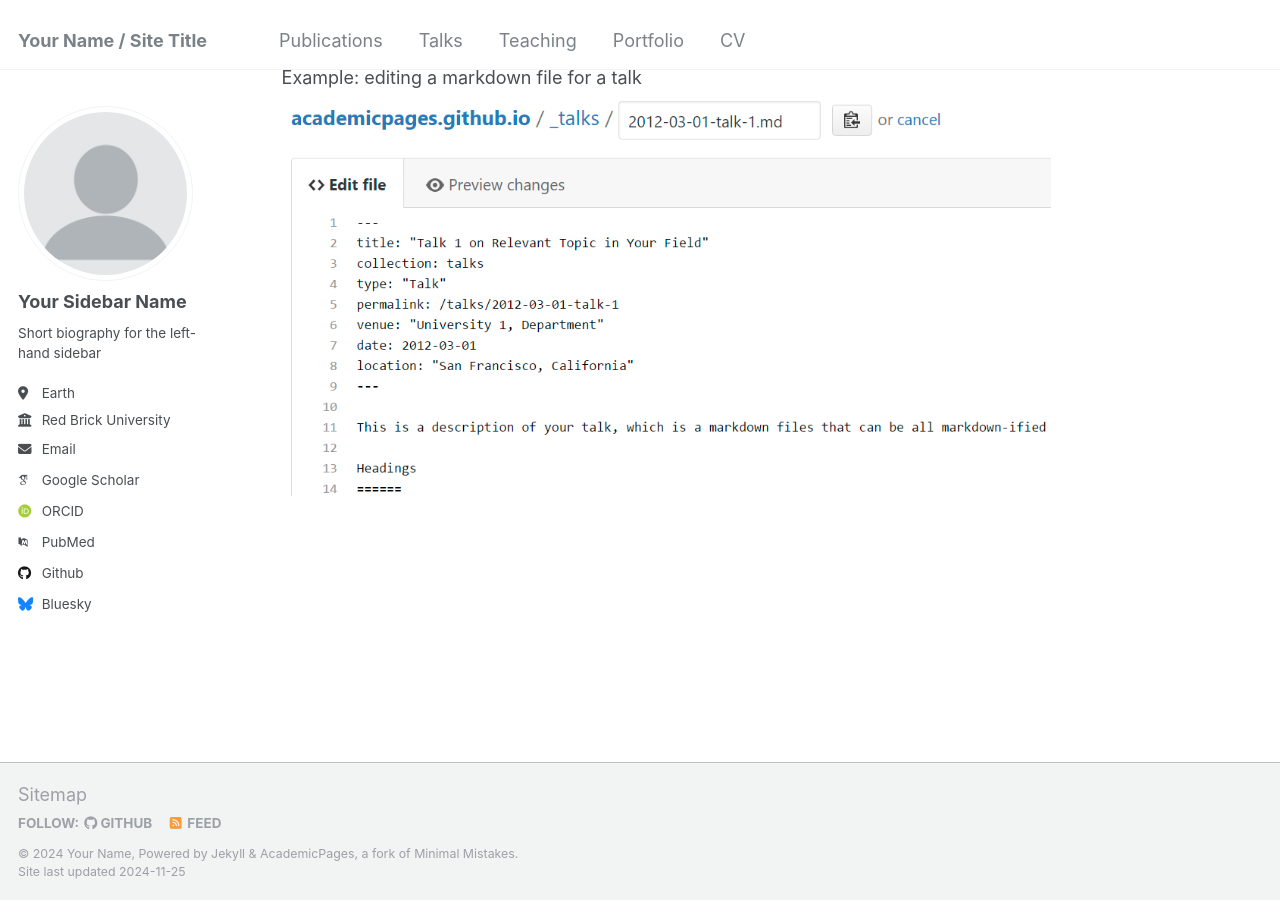
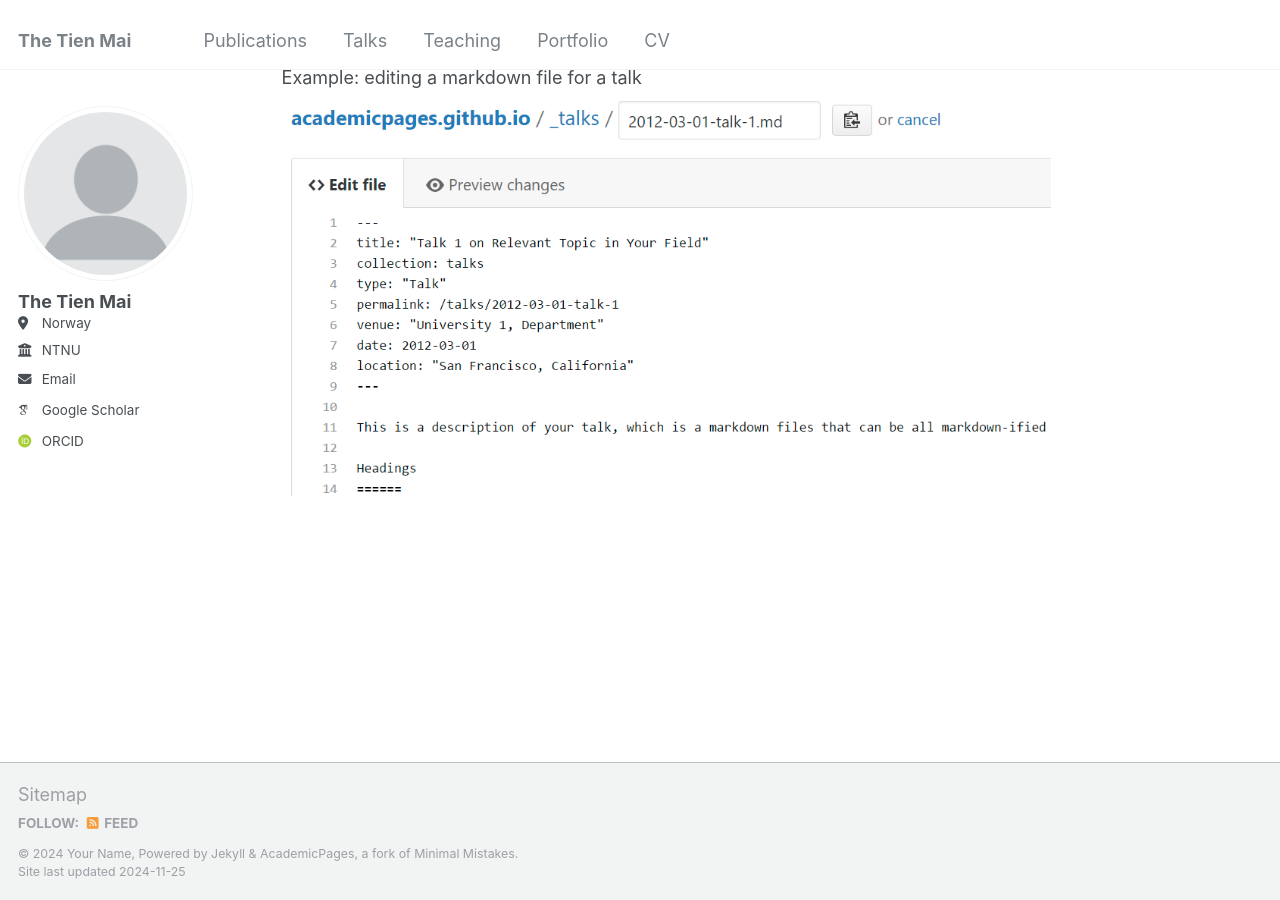
Before and after one commit to tienmt/tienmt.github.io, a Jekyll site: the page built from _pages/about.md, in a window 1280 px wide and 900 px high, scrolled down 1618 px. Built offline with Jekyll 4.4.1, drawn with Linux system fonts in a browser that asks for light colours; some web fonts are replaced.

Commit message:
Update _config.yml

```diff
--- a/_config.yml
+++ b/_config.yml
@@ -8,13 +8,13 @@
 
 # Basic Site Settings
 locale                   : "en-US"
-title                    : "Your Name / Site Title"
+title                    : "The Tien Mai"
 title_separator          : "-"
 name                     : &name "Your Name"
 description              : &description "personal description"
-url                      : https://academicpages.github.io # the base hostname & protocol for your site e.g. "https://[your GitHub username].github.io"
+url                      : https://tienmt.github.io # the base hostname & protocol for your site e.g. "https://[your GitHub username].github.io"
 baseurl                  : "" # the subpath of your site, e.g. "/blog"
-repository               : "academicpages/academicpages.github.io"
+repository               : "tienmt.github.io"
 
 # Site Author - The following control what appear as part of the author content on the side bar.
 #               If a field is blank the icon and link will not appear, otherwise it will be shown.
@@ -22,21 +22,21 @@ repository               : "academicpages/academicpages.github.io"
 author:
   # Biographic information
   avatar           : "profile.png"
-  name             : "Your Sidebar Name"
+  name             : "The Tien Mai"
   pronouns         : # example: "she/her"
-  bio              : "Short biography for the left-hand sidebar"
-  location         : "Earth"
-  employer         : "Red Brick University"
+  bio              : #"Short biography for the left-hand sidebar"
+  location         : "Norway"
+  employer         : "NTNU"
   uri              : # URL
   email            : "none@example.org"
 
   # Academic websites
   arxiv            : # URL - Update with the correct link to your profile
-  googlescholar    : "https://scholar.google.com/citations?user=PS_CX0AAAAAJ"
+  googlescholar    : "https://scholar.google.com/citations?user=NZL3pOEAAAAJ"
   impactstory      : # URL
-  orcid            : "http://orcid.org/yourorcidurl"
+  orcid            : "http://orcid.org/0000-0002-3514-9636"
   semantic         : # URL
-  pubmed           : "https://www.ncbi.nlm.nih.gov/pubmed/?term=john+snow"
+ # pubmed           : "https://www.ncbi.nlm.nih.gov/pubmed/?term=john+snow"
   researchgate     : # URL
   scopus           : # URL
 
@@ -44,12 +44,12 @@ author:
   bitbucket        : # Username - Update with your username on the site
   codepen          : # Username
   dribbble         : # Username
-  github           : "academicpages"
+  github           : #"academicpages"
   kaggle           : # Username
   stackoverflow    : # User number or user number and name (i.e., use "1" or "1/jeff-atwood")
 
   # Social media
-  bluesky          : "bsky.app" # Replace this with you Bluesky username
+  bluesky          : #"bsky.app" # Replace this with you Bluesky username
   facebook         : # Username
   flickr           : # Username
   foursquare       : # Username
```
